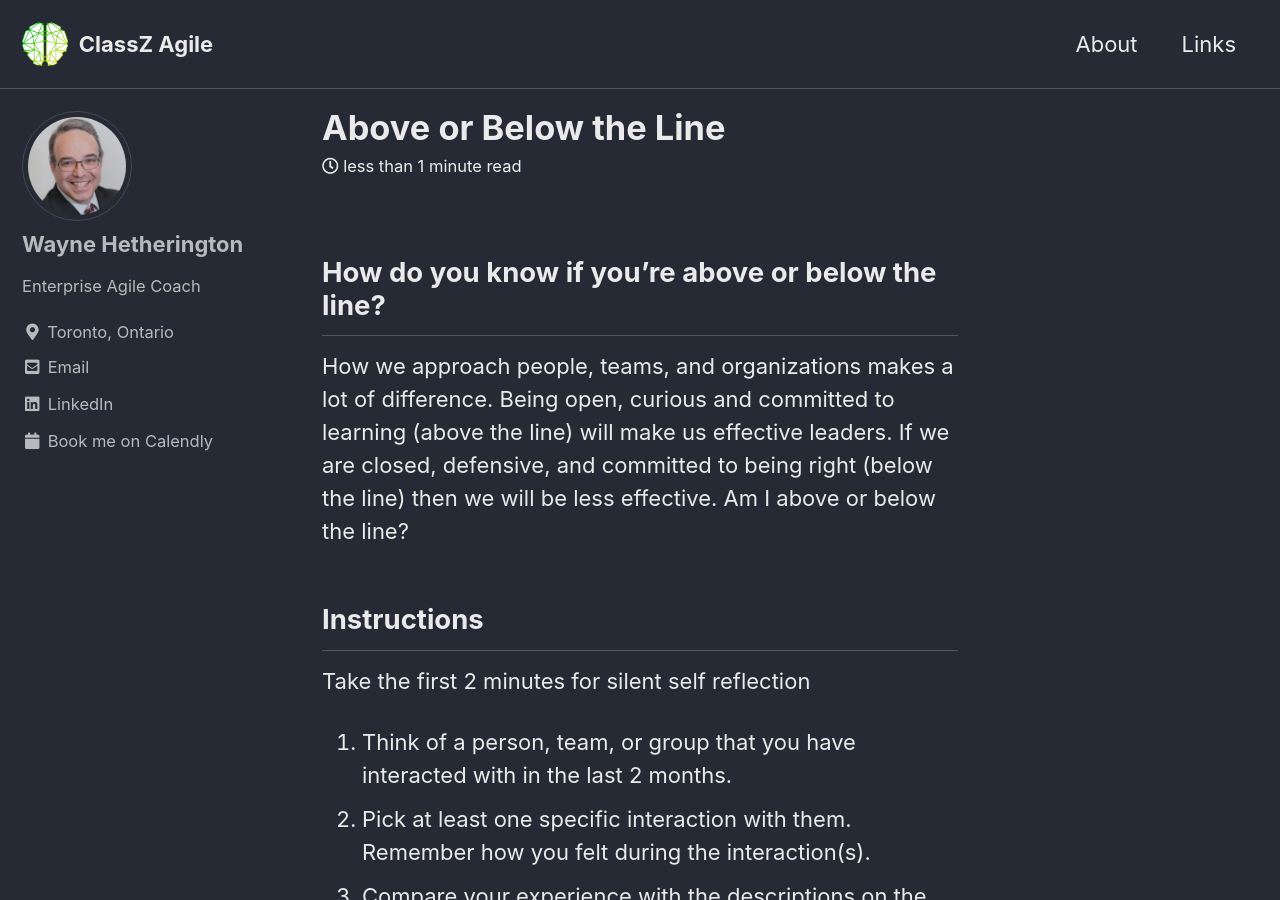
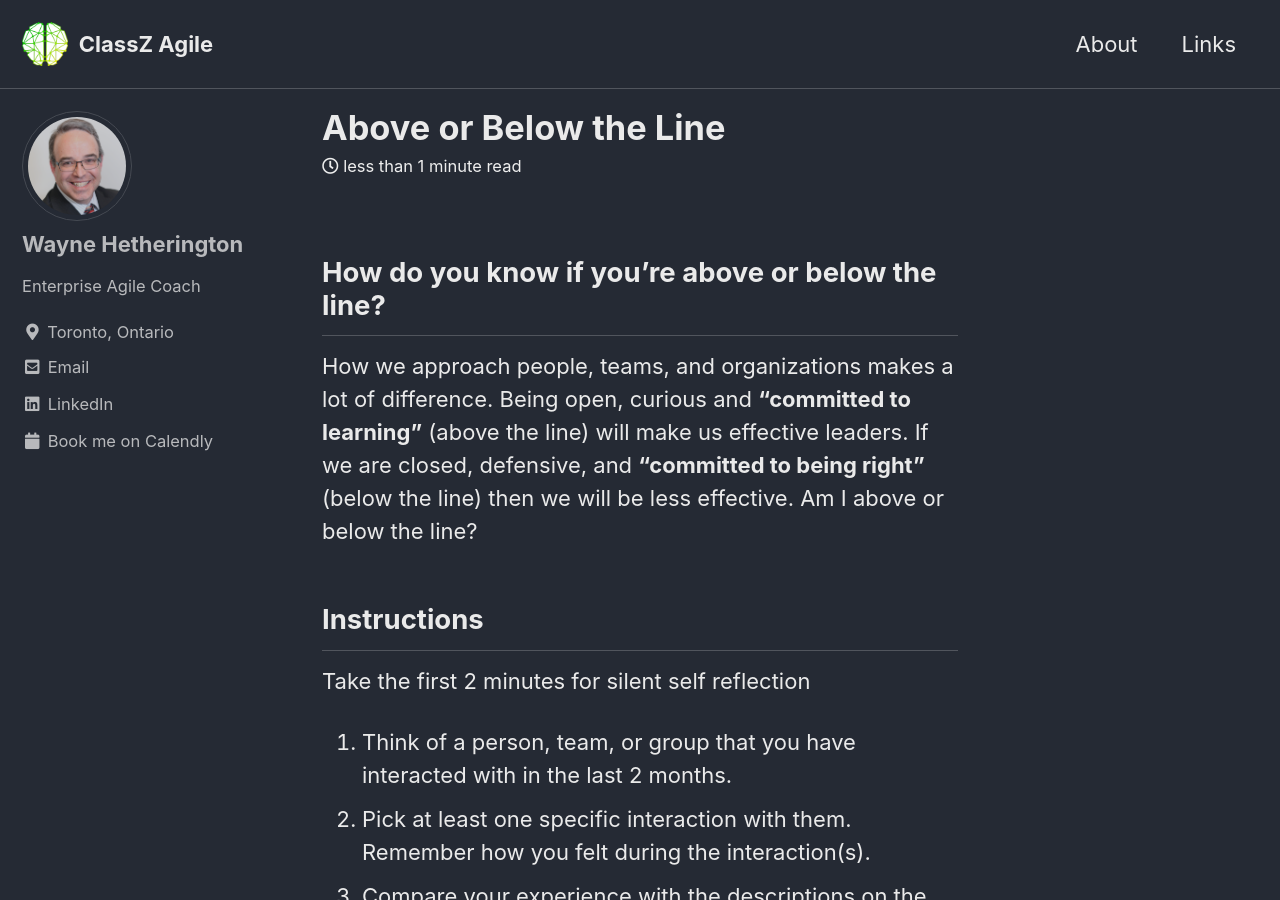
Before and after one commit to waynehet/classz.github.io, a Jekyll site: the page built from _posts/2023-01-01-above-below.markdown, in a window 1280 px wide and 900 px high. Built offline with Jekyll 4.4.1, drawn with Linux system fonts in a browser that asks for light colours; cached includes are drawn as plain includes.

Commit message:
Formatted post text and added favicon

```diff
--- a/_includes/head/custom.html
+++ b/_includes/head/custom.html
@@ -1,5 +1,12 @@
 <!-- start custom head snippets -->
 
 <!-- insert favicons. use https://realfavicongenerator.net/ -->
+<link rel="apple-touch-icon" sizes="180x180" href="/apple-touch-icon.png">
+<link rel="icon" type="image/png" sizes="32x32" href="/favicon-32x32.png">
+<link rel="icon" type="image/png" sizes="16x16" href="/favicon-16x16.png">
+<link rel="manifest" href="/site.webmanifest">
+<link rel="mask-icon" href="/safari-pinned-tab.svg" color="#5bbad5">
+<meta name="msapplication-TileColor" content="#da532c">
+<meta name="theme-color" content="#ffffff">
 
 <!-- end custom head snippets -->
--- a/_posts/2023-01-01-above-below.markdown
+++ b/_posts/2023-01-01-above-below.markdown
@@ -5,7 +5,7 @@
 ---
 
 ## How do you know if you're above or below the line?
-How we approach people, teams, and organizations makes a lot of difference.  Being open, curious and committed to learning (above the line) will make us effective leaders.  If we are closed, defensive, and committed to being right (below the line) then we will be less effective.  Am I above or below the line?
+How we approach people, teams, and organizations makes a lot of difference.  Being open, curious and **"committed to learning"** (above the line) will make us effective leaders.  If we are closed, defensive, and **"committed to being right"** (below the line) then we will be less effective.  Am I above or below the line?
 ## Instructions
 
 Take the first 2 minutes for silent self reflection
```
Also changed, not shown: android-chrome-192x192.png (added), android-chrome-512x512.png (added), apple-touch-icon.png (added), favicon-16x16.png (added), favicon-32x32.png (added), favicon.ico (added), mstile-150x150.png (added), safari-pinned-tab.svg (added), site.webmanifest (added).
